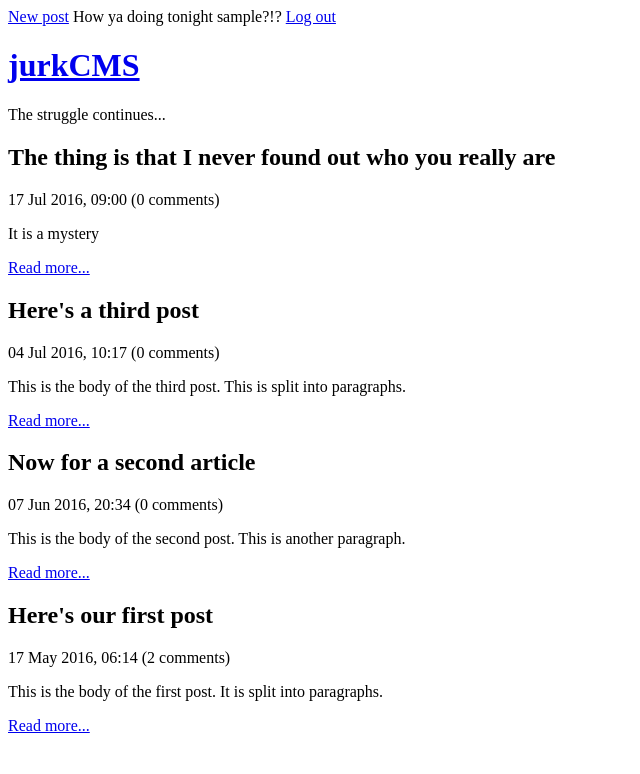
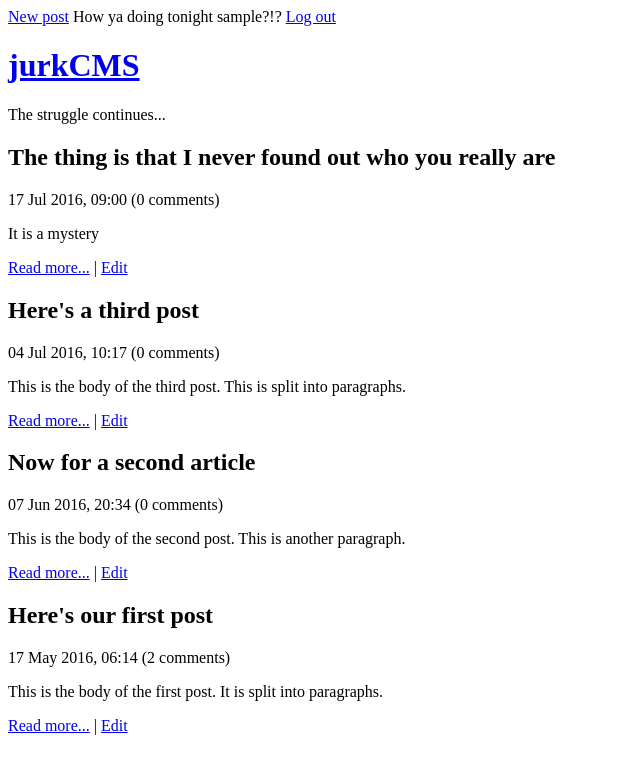
Before and after one commit to MarkJurkiewicz/blog, a PHP site: the page made by index.php in a window 1280 px wide. Shown: the top 774 px of the page, without its empty margins (0-640 px from the left). Run offline with PHP 8.4, Linux system fonts and the light colour scheme; the visitor is signed in with stand-in values (Sample User, id 1); data comes from the database, SQL or seed files in the repository.

Commit message:
added edit button

```diff
--- a/index.php
+++ b/index.php
@@ -49,10 +49,14 @@ $notFound = isset($_GET['not_found']);
             <p>
                 <?php echo htmlEscape($row['body']) ?>
             </p>
-            <div class="read-more">
+            <div class="post-controls">
                 <a
                     href="view-post.php?post_id=<?php echo $row['id'] ?>"
                 >Read more...</a>
+                <?php if (isLoggedIn()): ?>
+                    |
+                    <a href="edit-post.php?post_id=<?php echo $row['id'] ?>">Edit</a>
+                <?php endif ?>
             </div>
         </div>
     <?php endwhile ?>
```
